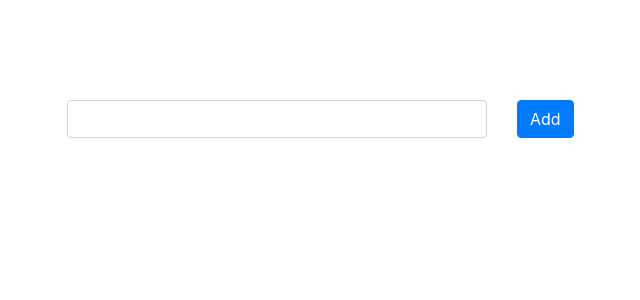
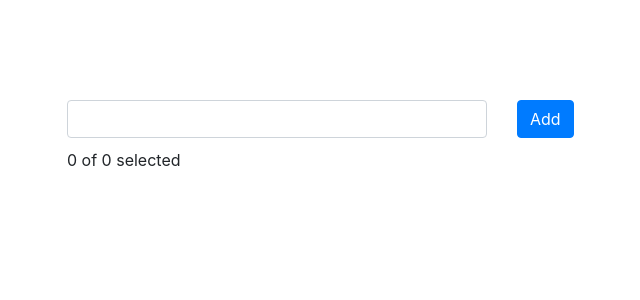
Before and after one commit to jatheepan/dolist, a React app: page / in a window 1280 px wide. Shown: the top 300 px of the page, without its empty margins (288-928 px from the left). Built offline with nearby package versions, Linux system fonts and the light colour scheme.

Commit message:
Status bar added

```diff
--- a/src/App.jsx
+++ b/src/App.jsx
@@ -1,25 +1,10 @@
 import React from 'react';
-import PropTypes from 'prop-types';
-import classNames from 'classnames';
+import 'bootstrap/dist/css/bootstrap.min.css';
 
-import 'bootstrap/dist/css/bootstrap.min.css';
+import List from './components/List';
+import Status from './components/Status';
 import './style.scss';
 
-const List = ({ items, itemClick }) => {
-  const listItems = items.map((item) => {
-    const onItemClick = e => itemClick(e, item);
-    const classes = classNames('list-group-item', 'list-group-item-action', {
-      active: item.selected,
-    });
-    return (<button key={item.id} onClick={onItemClick} className={classes}>{item.label}</button>);
-  });
-  return (<div className="list-group list-group-flush">{listItems}</div>);
-};
-
-List.propTypes = {
-  items: PropTypes.arrayOf(PropTypes.object).isRequired,
-  itemClick: PropTypes.func.isRequired,
-};
 
 class App extends React.Component {
   constructor() {
@@ -64,7 +49,9 @@
             <button className="btn btn-primary" onClick={this.onSubmit}>Add</button>
           </div>
         </div>
-        <br />
+        <div className="row">
+          <div className="col-md-12"><Status items={this.state.items} /></div>
+        </div>
         <div className="row">
           <div className="col-md-12">
             <List items={this.state.items} itemClick={this.onListItemClick} />
--- /dev/null
+++ b/src/components/List.jsx
@@ -0,0 +1,21 @@
+import React from 'react';
+import PropTypes from 'prop-types';
+import classNames from 'classnames';
+
+const List = ({ items, itemClick }) => {
+  const listItems = items.map((item) => {
+    const onItemClick = e => itemClick(e, item);
+    const classes = classNames('list-group-item', 'list-group-item-action', {
+      active: item.selected,
+    });
+    return (<button key={item.id} onClick={onItemClick} className={classes}>{item.label}</button>);
+  });
+  return (<div className="list-group list-group-flush">{listItems}</div>);
+};
+
+List.propTypes = {
+  items: PropTypes.arrayOf(PropTypes.object).isRequired,
+  itemClick: PropTypes.func.isRequired,
+};
+
+export default List;
--- /dev/null
+++ b/src/components/Status.jsx
@@ -0,0 +1,16 @@
+import React from 'react';
+import PropTypes from 'prop-types';
+
+const Status = ({ items }) => {
+  const doneCount = items.filter(i => i.selected).length;
+  const count = items.length;
+  return (
+    <div className="Status">{doneCount} of {count} selected</div>
+  );
+};
+
+Status.propTypes = {
+  items: PropTypes.arrayOf(PropTypes.object).isRequired,
+};
+
+export default Status;
--- a/src/style.scss
+++ b/src/style.scss
@@ -1,6 +1,8 @@
-body {
-  main.container {
-    max-width: 600px;
-    margin-top: 100px;
-  }
+main.container {
+  max-width: 600px;
+  margin-top: 100px;
 }
+
+.Status {
+  margin: 10px 0;
+}
```
